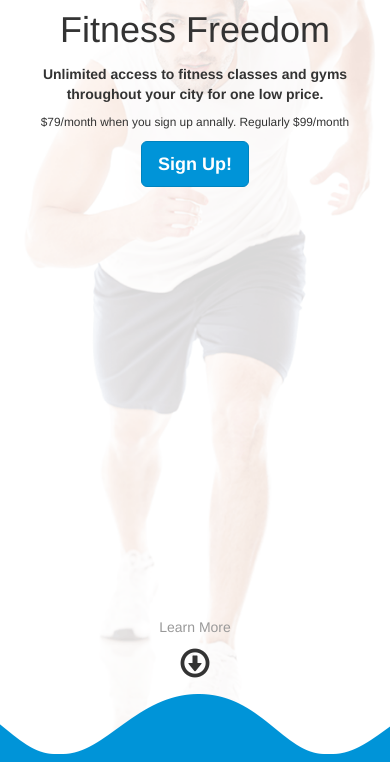
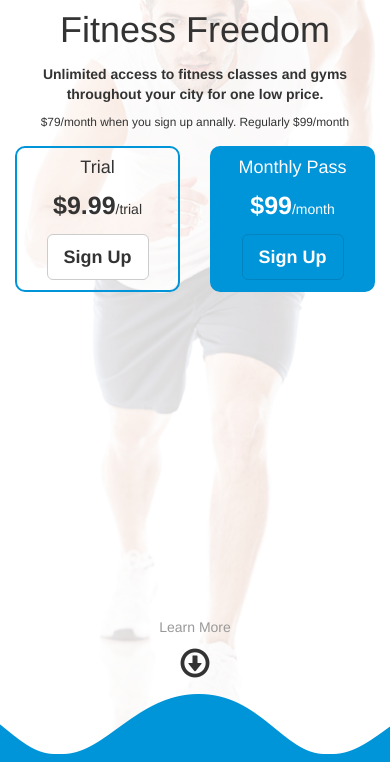
Before and after one commit to Laosing/trimpass, a plain HTML site: page index.html in a window 390 px wide. Shown: the part 82-844 px from the top of the page. Drawn offline with nearby package versions, Linux system fonts and the light colour scheme; some packages are replaced by stand-ins of ours; a script that the page names is missing.

Commit message:
Styling mobile for signup page

```diff
--- a/index.html
+++ b/index.html
@@ -36,9 +36,8 @@
             <h1>Fitness Freedom</h1>
             <p><strong>Unlimited access to fitness classes and gyms throughout your city for one low price.</strong></p>
             <p class="small header-details">$79/month when you sign up annally. Regularly $99/month</p>
-            <div class="text-center homepage-mobile-btn"><a href="signup.html" class="btn btn-primary btn-lg strong">Sign Up!</a></div>
             <div class="row homepage-signup">
-              <div class="col-md-6 col-sm-6 col-xs-12">
+              <div class="col-md-6 col-sm-6 col-xs-6">
                 <div class="signup-box">
                   <h2>Trial</h2>
                   <p><span class="signup-box-price strong">$9.99</span>/trial</p>
@@ -49,7 +48,7 @@
                   <a href="signup.html" class="btn btn-default btn-lg strong">Sign Up</a>
                 </div>
               </div>
-              <div class="col-md-6 col-sm-6 col-xs-12">
+              <div class="col-md-6 col-sm-6 col-xs-6">
                 <div class="signup-box active">
                   <h2>Monthly Pass</h2>
                   <p><span class="signup-box-price strong">$99</span>/month</p>
```
Also changed, not shown: sass/partials/_styles.sass (+6 -8 lines), css/main.css.
